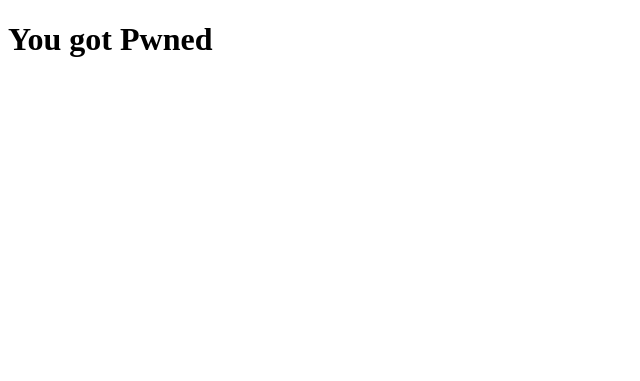
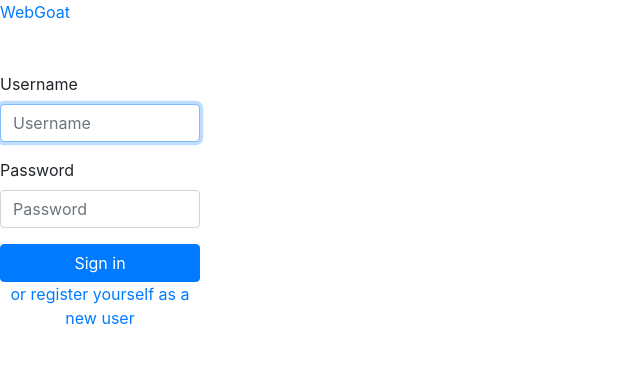
Before and after one commit to luanmz/luanmz.github.io, a plain HTML site: page index.html in a window 1280 px wide. Shown: the whole page, without its empty margins (0-640 px from the left). Drawn offline with nearby package versions, Linux system fonts and the light colour scheme.

Commit message:
adding malicious login page

```diff
--- a/index.html
+++ b/index.html
@@ -1,11 +1,45 @@
 <!DOCTYPE html>
-<html lang="en">
+<html xmlns="http://www.w3.org/1999/xhtml">
 <head>
-    <meta charset="UTF-8">
-    <meta name="viewport" content="width=device-width, initial-scale=1.0">
-    <title>Pwned</title>
+    <title>Login Page</title>
+    <link rel="shortcut icon" href="/WebGoat/css/img/favicon.ico" type="image/x-icon"/>
+    <link rel="stylesheet" type="text/css" href="/WebGoat/css/main.css"/>
+    <link rel="stylesheet" type="text/css" href="/WebGoat/plugins/bootstrap/css/bootstrap.min.css"/>
+    <link rel="stylesheet" type="text/css" href="/WebGoat/css/font-awesome.min.css"/>
+    <link rel="stylesheet" type="text/css" href="/WebGoat/css/animate.css"/>
 </head>
 <body>
-    <h1>You got Pwned</h1>
-</body>
-</html>
+<section id="container">
+    <header id="header">
+        <div class="brand">
+            <a href="/WebGoat/start.mvc" class="logo"><span>Web</span>Goat</a>
+        </div>
+        <div class="lessonTitle">
+        </div>
+
+    </header>
+    <section class="main-content-wrapper">
+
+        <section id="main-content">
+
+
+            <br/><br/>
+            <form action="/WebGoat/login" method='POST' style="width: 200px;">
+                <div class="form-group">
+                    <label for="exampleInputEmail1">Username</label>
+                    <input autofocus="dummy_for_thymeleaf_parser" type="text" class="form-control"
+                           id="exampleInputEmail1" placeholder="Username" name='username' />
+                </div>
+                <div class="form-group">
+                    <label for="exampleInputPassword1">Password</label>
+                    <input type="password" class="form-control" id="exampleInputPassword1" placeholder="Password"
+                           name='password' />
+                </div>
+                <button class="btn btn-primary btn-block" type="submit">Sign in</button>
+                <div class="text-center"><a href="/WebGoat/registration">or register yourself as a new user</a></div>
+            </form>
+            <br/><br/>
+
+        </section>
+    </section>
+</section>
```
